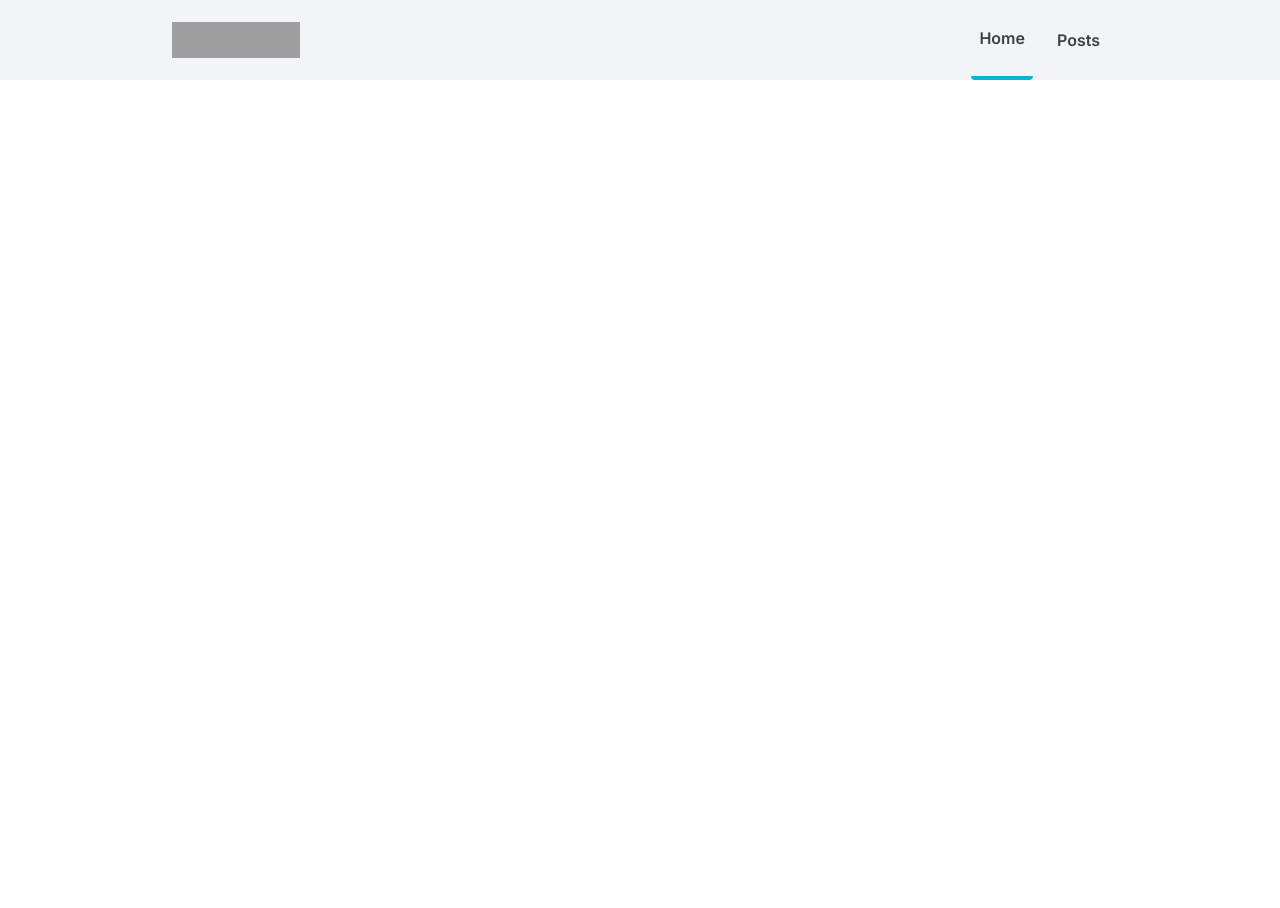
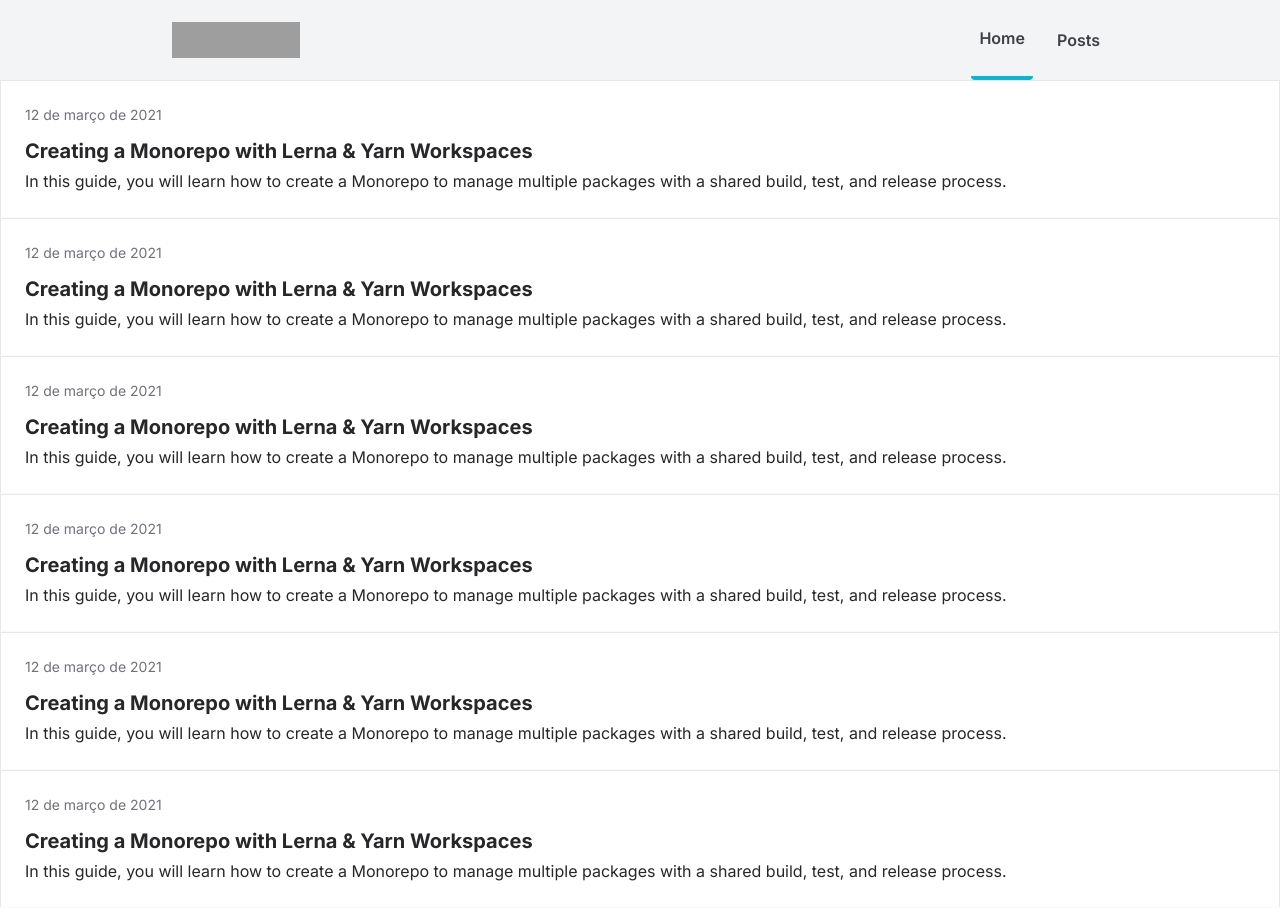
Before and after one commit to thyago608/innovea, a Next.js app: page / in a window 1280 px wide. Before the commit the page ends 880 px from the top, so only its background shows below. Built offline with nearby package versions, Linux system fonts and the light colour scheme; grey boxes are pictures that could not be loaded.

Commit message:
Created Article Component

```diff
--- /dev/null
+++ b/src/components/Article.tsx
@@ -0,0 +1,19 @@
+import Link from "next/link";
+
+export function Article() {
+  return (
+    <Link
+      href="/"
+      className="flex flex-col px-4 py-4 border border-b-slate-50 md:px-6 md:py-6"
+    >
+      <time className="text-sm text-zinc-500">12 de março de 2021</time>
+      <strong className="mt-3 mb-1 text-lg text-zinc-800 lg:text-xl">
+        Creating a Monorepo with Lerna & Yarn Workspaces
+      </strong>
+      <p className="text-sm text-zinc-800 lg:text-base">
+        In this guide, you will learn how to create a Monorepo to manage
+        multiple packages with a shared build, test, and release process.
+      </p>
+    </Link>
+  );
+}
--- a/src/components/Header/NavItem.tsx
+++ b/src/components/Header/NavItem.tsx
@@ -14,7 +14,7 @@ export function NavItem({ children, ...rest }: NavItemProps) {
     <li>
       <Link
         className={clsx(
-          "flex h-16 px-2 items-center text-sm text-zinc-700 font-semibold capitalize transition-background duration-200 hover:bg-gray-200 md:text-base md:h-20",
+          "flex h-16 px-2 items-center text-sm text-zinc-700 font-semibold capitalize transition-background duration-200 hover:bg-gray-200 md:h-20 lg:text-base",
           {
             "font-semibold border-b-4 rounded border-b-cyan-500":
               rest.href === asPath,
--- a/src/pages/index.tsx
+++ b/src/pages/index.tsx
@@ -1,3 +1,14 @@
+import { Article } from "components/Article";
+
 export default function Home() {
-  return <div className="min-h-screen"></div>;
+  return (
+    <div className="min-h-screen">
+      <Article />
+      <Article />
+      <Article />
+      <Article />
+      <Article />
+      <Article />
+    </div>
+  );
 }
```
